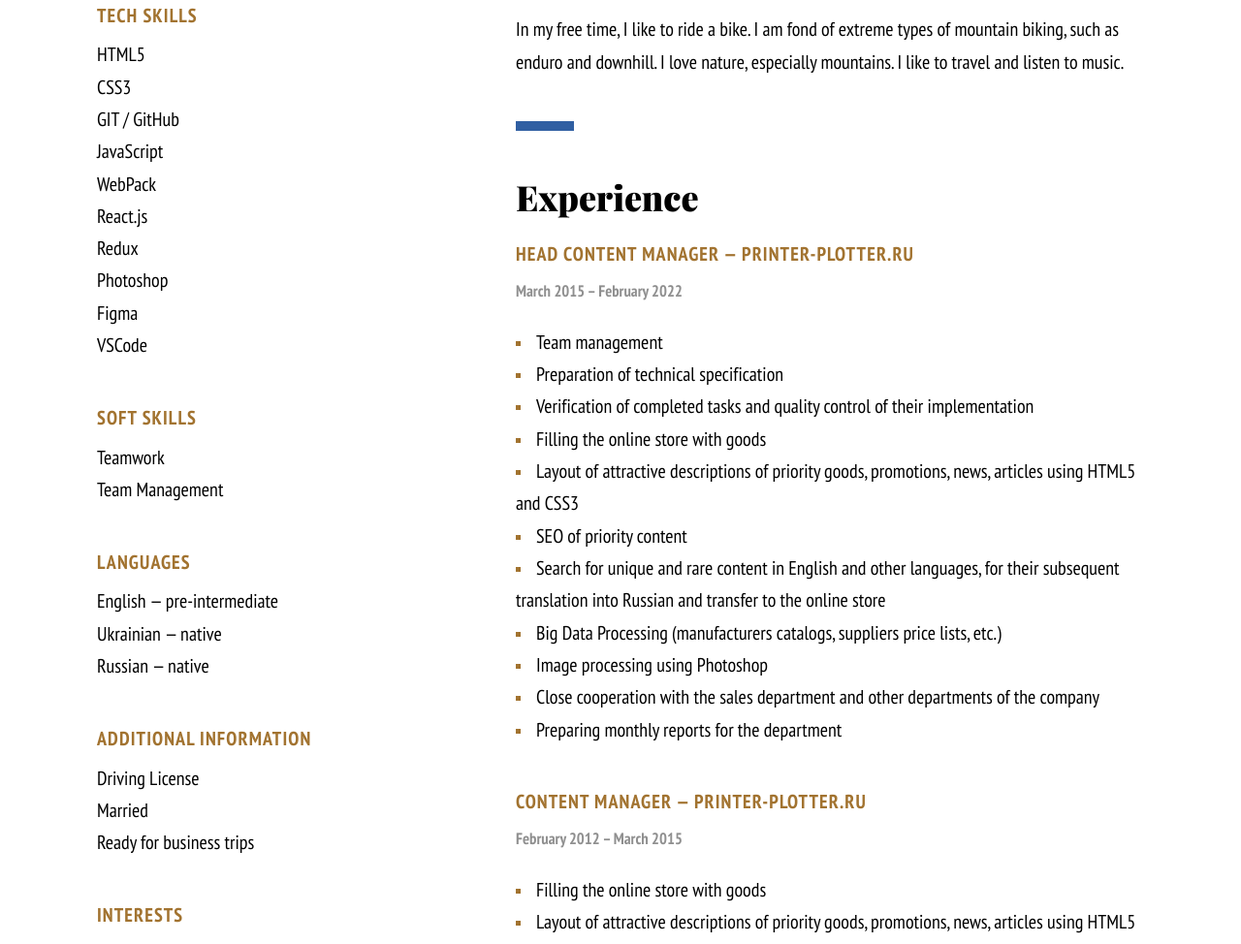
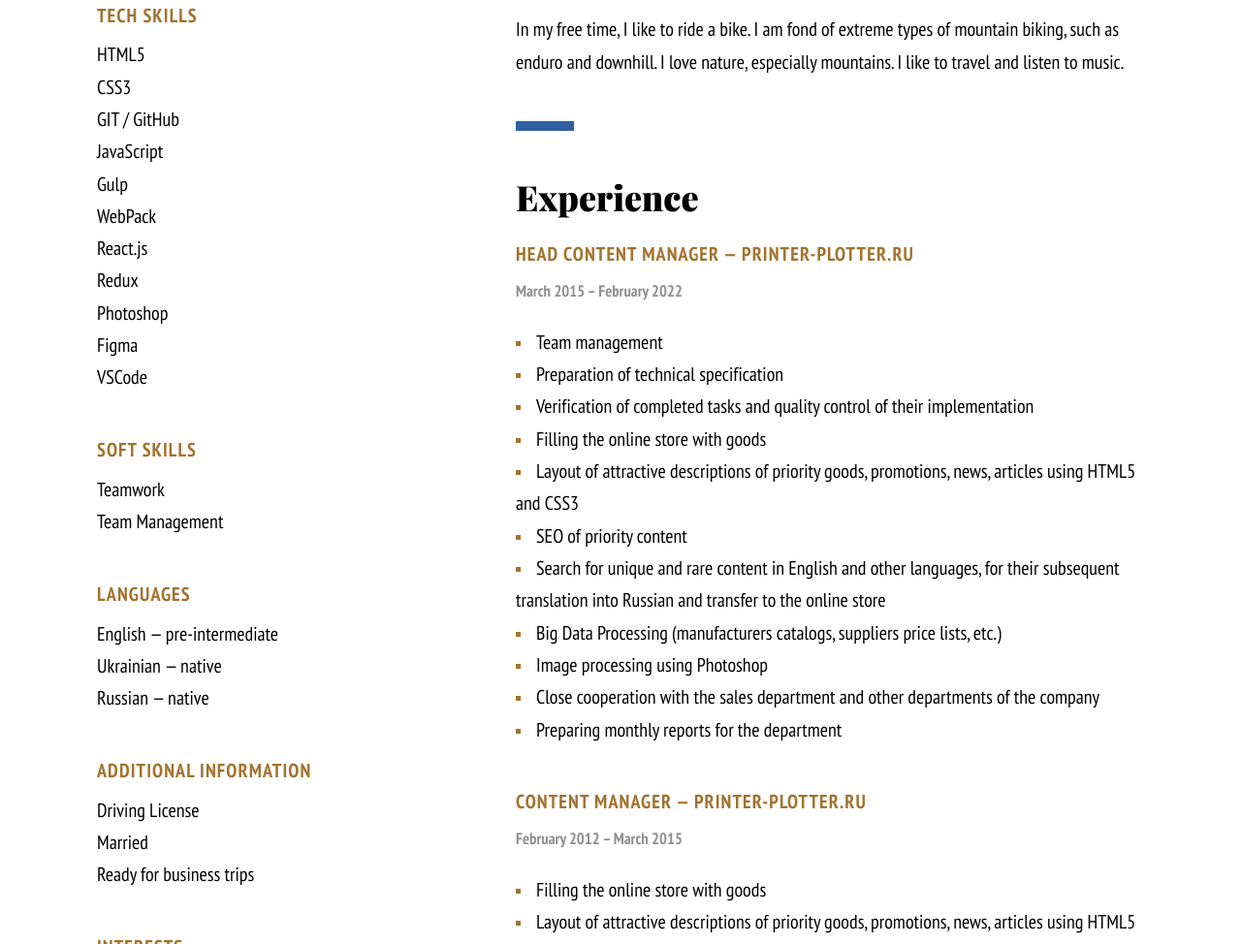
Before and after one commit to CarphatianSnake/MyCV, a website: page index.html in a window 1280 px wide. Shown: the part 761-1735 px from the top of the page at 97% size. Drawn offline with nearby package versions, Linux system fonts and the light colour scheme.

Commit message:
add Gulp to Skills

```diff
--- a/index.html
+++ b/index.html
@@ -183,6 +183,7 @@
               <li>CSS3</li>
               <li>GIT / GitHub</li>
               <li>JavaScript</li>
+              <li>Gulp</li>
               <li>WebPack</li>
               <li>React.js</li>
               <li>Redux</li>
```
